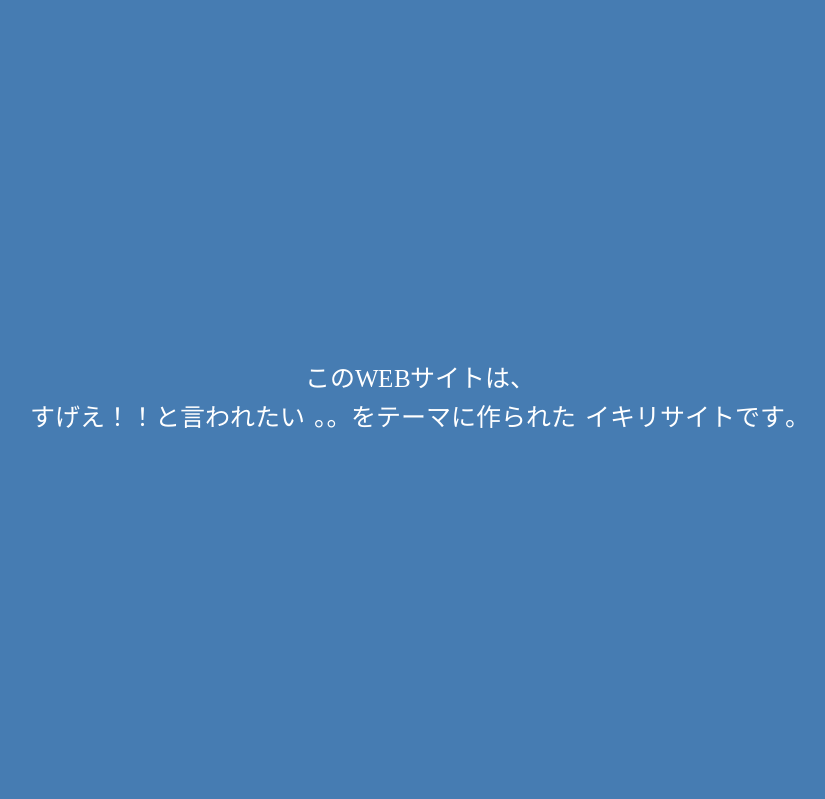
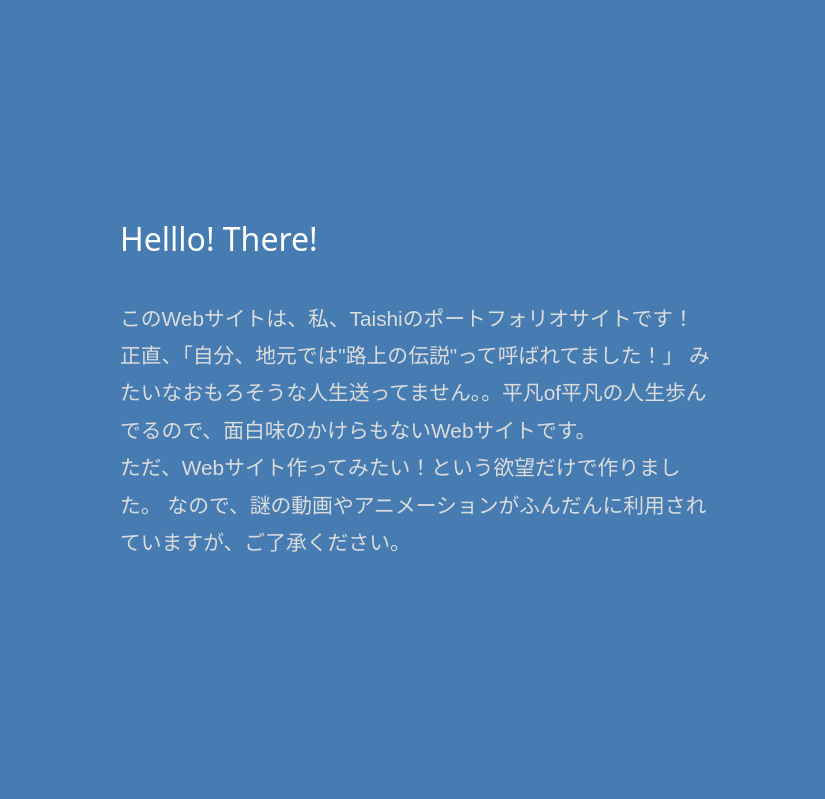
Before and after one commit to taishi29/my-website, a Django app: page /pages/ in a window 1280 px wide. Shown: the part 871-1670 px from the top of the page, without its empty margins (220-1045 px from the left). Run offline with Django 5.2, Linux system fonts and the light colour scheme.

Commit message:
コンテンツを追加しました。

```diff
--- a/mysite/pages/static/pages/css/style.css
+++ b/mysite/pages/static/pages/css/style.css
@@ -52,8 +52,29 @@ img {
     font-size: 4rem;
     text-transform: uppercase;
     font-weight: normal;
-    transition: 0.8s ease-in-out;
     transform: translateX(-30px);
+}
+
+/* セクション全体のスタイル */
+.content-section {
+    max-width: 600px;
+    margin: 0 auto;
+}
+
+/* タイトルのスタイル */
+.section-title {
+    font-weight: bold;
+    margin-bottom: 20px;
+    line-height: 1.2;
+    color: #fff;
+}
+
+/* テキストのスタイル */
+.section-text {
+    font-size: 1.3rem;
+    line-height: 1.8;
+    font-family: 'Noto Sans JP', sans-serif; /* 日本語のフォントを指定 */
+    color: #dcdcdc;
 }
 
 /* 背景動画 */
@@ -76,93 +97,15 @@ img {
     display: flex;
     align-items: center;
     justify-content: center;
-    text-align: center;
 }
 
-/* テキストが大から小へと流れるように表示されるアニメーションです */
-.animate span{
-    font-size: 25px;
-    font-family: "Times New Roman", 游明朝, YuMincho, "ヒラギノ明朝 ProN W3", "Hiragino Mincho Pro", serif;
-    opacity: 0;
-}
-
-/* アニメーションが開始されたとき */
-.animate.on span {
-    display: inline-block;
-    opacity: 1;
-    transform: translate(-150px, 0) scale(.3);
-    animation: leftRight .5s forwards;
-}
-.animate.on span:nth-of-type(2) { animation-delay: 0.05s; }
-.animate.on span:nth-of-type(3) { animation-delay: 0.1s; }
-.animate.on span:nth-of-type(4) { animation-delay: 0.15s; }
-.animate.on span:nth-of-type(5) { animation-delay: 0.2s; }
-.animate.on span:nth-of-type(6) { animation-delay: 0.25s; }
-.animate.on span:nth-of-type(7) { animation-delay: 0.3s; }
-.animate.on span:nth-of-type(8) { animation-delay: 0.35s; }
-.animate.on span:nth-of-type(9) { animation-delay: 0.4s; }
-.animate.on span:nth-of-type(10) { animation-delay: 0.45s; }
-.animate.on span:nth-of-type(11) { animation-delay: 0.5s; }
-.animate.on span:nth-of-type(12) { animation-delay: 0.55s; }
-.animate.on span:nth-of-type(13) { animation-delay: 0.6s; }
-.animate.on span:nth-of-type(14) { animation-delay: 0.65s; }
-.animate.on span:nth-of-type(15) { animation-delay: 0.7s; }
-.animate.on span:nth-of-type(16) { animation-delay: 0.75s; }
-.animate.on span:nth-of-type(17) { animation-delay: 0.8s; }
-.animate.on span:nth-of-type(18) { animation-delay: 0.85s; }
-.animate.on span:nth-of-type(19) { animation-delay: 0.9s; }
-.animate.on span:nth-of-type(20) { animation-delay: 0.95s; }
-.animate.on span:nth-of-type(21) { animation-delay: 1.0s; }
-.animate.on span:nth-of-type(22) { animation-delay: 1.05s; }
-.animate.on span:nth-of-type(23) { animation-delay: 1.1s; }
-.animate.on span:nth-of-type(24) { animation-delay: 1.15s; }
-.animate.on span:nth-of-type(25) { animation-delay: 1.2s; }
-.animate.on span:nth-of-type(26) { animation-delay: 1.25s; }
-.animate.on span:nth-of-type(27) { animation-delay: 1.3s; }
-.animate.on span:nth-of-type(28) { animation-delay: 1.35s; }
-.animate.on span:nth-of-type(29) { animation-delay: 1.4s; }
-.animate.on span:nth-of-type(30) { animation-delay: 1.45s; }
-.animate.on span:nth-of-type(31) { animation-delay: 1.5s; }
-.animate.on span:nth-of-type(32) { animation-delay: 1.55s; }
-.animate.on span:nth-of-type(33) { animation-delay: 1.6s; }
-.animate.on span:nth-of-type(34) { animation-delay: 1.65s; }
-.animate.on span:nth-of-type(35) { animation-delay: 1.7s; }
-.animate.on span:nth-of-type(36) { animation-delay: 1.75s; }
-.animate.on span:nth-of-type(37) { animation-delay: 1.8s; }
-.animate.on span:nth-of-type(38) { animation-delay: 1.85s; }
-.animate.on span:nth-of-type(39) { animation-delay: 1.9s; }
-.animate.on span:nth-of-type(40) { animation-delay: 1.95s; }
-.animate.on span:nth-of-type(41) { animation-delay: 2.0s; }
-.animate.on span:nth-of-type(42) { animation-delay: 2.05s; }
-.animate.on span:nth-of-type(43) { animation-delay: 2.1s; }
-.animate.on span:nth-of-type(44) { animation-delay: 2.15s; }
 
 
-/* キーフレームアニメーション */
-@keyframes leftRight {
-    40% {
-        transform: translate(50px, 0) scale(.8);
-        opacity: 1;
-        color: #fff;
-    }
-    60% {
-        color: #fff;
-    }
-    80% {
-        transform: translate(0) scale(3);
-        opacity: 0;
-
-    }
-    100% {
-        transform: translate(0) scale(1);
-        opacity: 1;
-    }
-}
-
+/*---------------------------- アニメーション ----------------------------*/
 /* 初期状態のスタイル */
 .hidden {
     opacity: 0;
-    transition: opacity 0.5s ease-in-out;
+    transition: opacity 0.2s ease-in-out;
 }
 .visible {
     opacity: 1;
@@ -173,7 +116,7 @@ img {
 ----------------------------*/
 .extinction {
     opacity: 1.0;
-    transition: opacity 0.5s ease-in-out; /* フェードアウトの速度と効果 */
+    transition: opacity 0.2s ease-in-out; /* フェードアウトの速度と効果 */
 }
  .extinction.on {
     opacity: 0;
--- a/mysite/pages/static/pages/js/script.js
+++ b/mysite/pages/static/pages/js/script.js
@@ -8,7 +8,7 @@ $(document).ready(function () {
     // アニメーションを実行する関数
     var scrollAnimationFunc = function () {
         for (var i = 0; i < scrollAnimationElm.length; i++) {
-            var triggerMargin = 100;
+            var triggerMargin = 300;
             if (window.innerHeight > scrollAnimationElm[i].getBoundingClientRect().top + triggerMargin) {
                 scrollAnimationElm[i].classList.add('on');
             }
@@ -25,8 +25,8 @@ $(document).ready(function () {
 
 $(document).ready(function () {
     // 要素の取得
-    var scrollAnimationElm = document.querySelectorAll('.extinction, .page-title');
-    var englishMessageElm = $('.welcome');
+    var scrollAnimationElm = document.querySelectorAll('.extinction');
+    var englishMessageElm = $('.appearance');
 
     var scrollAnimationFunc = function () {
         for (var i = 0; i < scrollAnimationElm.length; i++) {
--- a/mysite/pages/templates/pages/index.html
+++ b/mysite/pages/templates/pages/index.html
@@ -38,19 +38,21 @@
             </video>
             <div class="home-content wrapper scroll_left">
                 <h2 class="page-title extinction">ようこそ、私のホームページへ</h2>
-                <h2 class="page-title welcome hidden">Step into My Site</h2>
+                <h2 class="page-title appearance hidden">Step into My Site</h2>
             </div>
         </section>
 
         <section class="additional-content">
-            <h2 class="animate top-wrapper-txt">
-                <span>こ</span><span>の</span><span>W</span><span>E</span><span>B</span><span>サ</span><span>イ</span><span>ト</span><span>は</span><span>、</span>
+            <div class="content-section scroll_up">
+                <h2 class="section-content">Helllo! There!<h3>
                 <br>
-                <span>す</span><span>げ</span><span>え</span><span>！</span><span>！</span><span>と</span><span>言</span><span>わ</span><span>れ</span><span>た</span><span>い</span>
-                <span>。。</span><span>を</span><span>テ</span><span>ー</span><span>マ</span><span>に</span><span>作</span><span>ら</span><span>れ</span><span>た</span>
-                <span>イ</span><span>キ</span><span>リ</span><span>サ</span><span>イ</span><span>ト</span><span>で</span><span>す</span><span>。</span>
-            </h2>
-
+                <p class="section-text">
+                    このWebサイトは、私、Taishiのポートフォリオサイトです！<br>
+                    正直、「自分、地元では"路上の伝説"って呼ばれてました！」
+                    みたいなおもろそうな人生送ってません。。平凡of平凡の人生歩んでるので、面白味のかけらもないWebサイトです。<br>
+                    ただ、Webサイト作ってみたい！という欲望だけで作りました。
+                    なので、謎の動画やアニメーションがふんだんに利用されていますが、ご了承ください。
+                </p>
         </section>
 
         <!-- Bootstrap JavaScript -->
```
